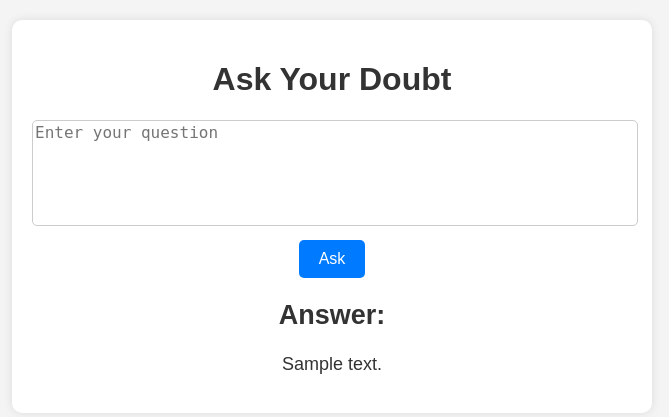
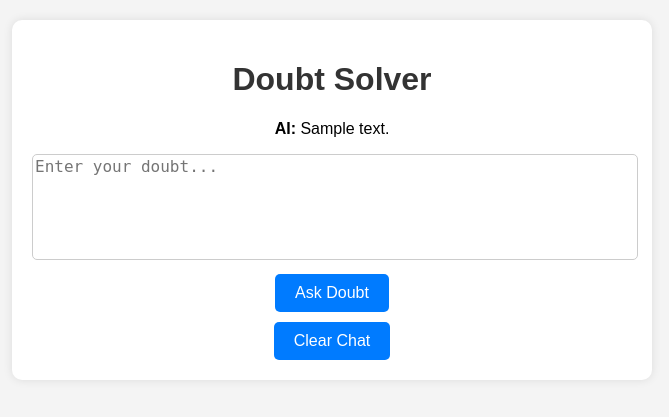
Before and after one commit to Maxxxpaine/doubt-solver, a Flask app: template templates/index.html in a window 1280 px wide. Shown: the top 417 px of the page, without its empty margins (308-977 px from the left). Run offline with Flask 3, Linux system fonts and the light colour scheme; the template is opened without the code that fills it: most values are stand-ins (such as "Sample title", 1, 10 or a date in 2020).

Commit message:
Updated doubt solver with follow-up feature and chat clearing

```diff
--- a/app.py
+++ b/app.py
@@ -1,27 +1,50 @@
-from flask import Flask, render_template, request
+from flask import Flask, render_template, request, session
+from flask import redirect, url_for
 import requests
+import re
 
 app = Flask(__name__)
+app.secret_key = "aaab86fa3608aa506d7c148f4f33cc96"  # Required for session management
 
 TOGETHER_API_KEY = "bc386d81916cd04d8513f2806741bd33c503e224ffb7078127475022dfedc571"
 TOGETHER_API_URL = "https://api.together.xyz/v1/chat/completions"
 
-def get_ai_response(question):
+# Function to format AI response
+def format_answer(answer):
+    answer = re.sub(r'\*\*(.*?)\*\*', r'<b>\1</b>', answer)
+    answer = re.sub(r'\*(.*?)\*', r'<i>\1</i>', answer)
+    answer = answer.replace('\n', '<br>')
+    return answer
+
+# Function to get AI response while keeping history
+def get_ai_response(history):
     headers = {"Authorization": f"Bearer {TOGETHER_API_KEY}", "Content-Type": "application/json"}
-    payload = {
-        "model": "meta-llama/Meta-Llama-3.1-8B-Instruct-Turbo-128K",
-        "messages": [{"role": "user", "content": question}]
-    }
+    payload = {"model": "mistralai/Mistral-7B-Instruct-v0.1", "messages": history}
+
     response = requests.post(TOGETHER_API_URL, json=payload, headers=headers)
     return response.json().get("choices", [{}])[0].get("message", {}).get("content", "No response")
 
 @app.route("/", methods=["GET", "POST"])
 def home():
-    answer = None
+    if "history" not in session:
+        session["history"] = []  # Initialize empty history
+
     if request.method == "POST":
-        question = request.form.get("question")
-        answer = get_ai_response(question)
-    return render_template("index.html", answer=answer)
+        user_question = request.form.get("question")
+        session["history"].append({"role": "user", "content": user_question})  # Store user question
+
+        raw_answer = get_ai_response(session["history"])  # Send full history
+        formatted_answer = format_answer(raw_answer)
+
+        session["history"].append({"role": "assistant", "content": formatted_answer})  # Store AI response
+        session.modified = True  # Save session changes
+
+    return render_template("index.html", history=session["history"])
+
+@app.route("/clear")
+def clear_chat():
+    session.pop("history", None)  # Clear chat history
+    return redirect(url_for("home"))  # Redirect to home page
 
 if __name__ == "__main__":
     app.run(debug=True)
--- a/static/style.css
+++ b/static/style.css
@@ -22,7 +22,6 @@ h1 {
 textarea {
     width: 100%;
     height: 100px;
-    margin: auto;
     font-size: 16px;
     border: 1px solid #ccc;
     border-radius: 5px;
--- a/templates/index.html
+++ b/templates/index.html
@@ -1,23 +1,44 @@
 <!DOCTYPE html>
-<html>
+<html lang="en">
 <head>
+    <meta charset="UTF-8">
+    <meta name="viewport" content="width=device-width, initial-scale=1.0">
     <title>Doubt Solver</title>
-    <link rel="stylesheet" type="text/css" href="{{ url_for('static', filename='style.css') }}">
+    <link rel="stylesheet" href="static/style.css">
 </head>
 <body>
+
     <div class="container">
-        <h1>Ask Your Doubt</h1>
-        <form method="post">
-            <textarea name="question" placeholder="Enter your question" required></textarea>
+        <h1>Doubt Solver</h1>
+
+        <!-- Chat History Box -->
+        <div class="chat-box">
+            {% if history %}
+                {% for message in history %}
+                    {% if message.role == 'user' %}
+                        <p class="user"><b>You:</b> {{ message.content | safe }}</p>
+                    {% else %}
+                        <p class="ai"><b>AI:</b> {{ message.content | safe }}</p>
+                    {% endif %}
+                {% endfor %}
+            {% else %}
+                <p>No doubts yet! Ask something.</p>
+            {% endif %}
+        </div>
+
+        <!-- Input Form -->
+        <form method="POST">
+            <textarea name="question" placeholder="Enter your doubt..." required></textarea>
             <br>
-            <button type="submit">Ask</button>
+            <button type="submit">Ask Doubt</button>
         </form>
-        {% if answer %}
-            <div class="answer">
-                <h2>Answer:</h2>
-                <p>{{ answer }}</p>
-            </div>
-        {% endif %}
+
+        <!-- Clear Chat Button -->
+        <form action="/clear" method="GET">
+            <button type="submit" class="clear-btn">Clear Chat</button>
+        </form>
+
     </div>
+
 </body>
 </html>
```
Also changed, not shown: ocr.py (added, +24 -0 lines).
